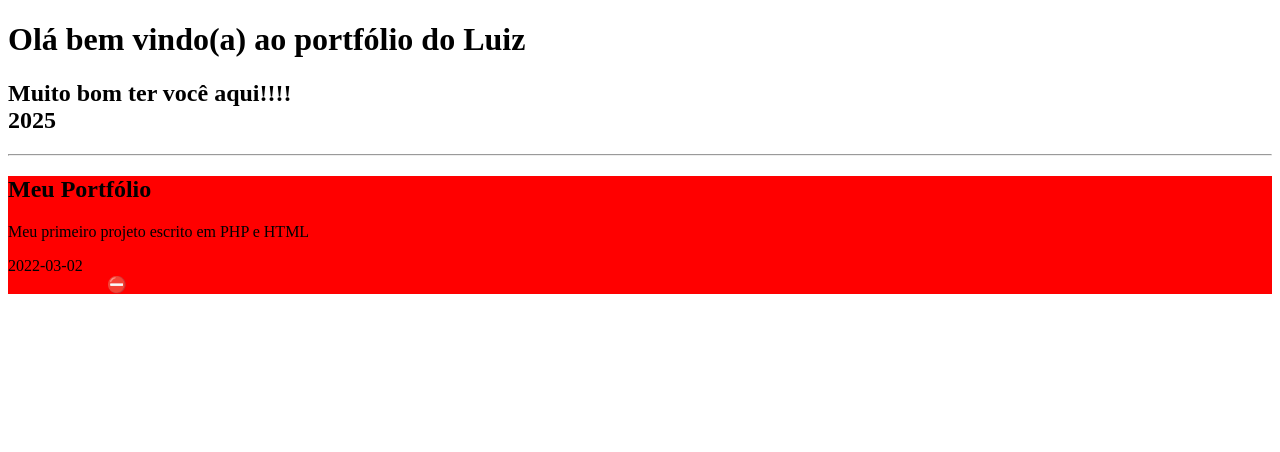
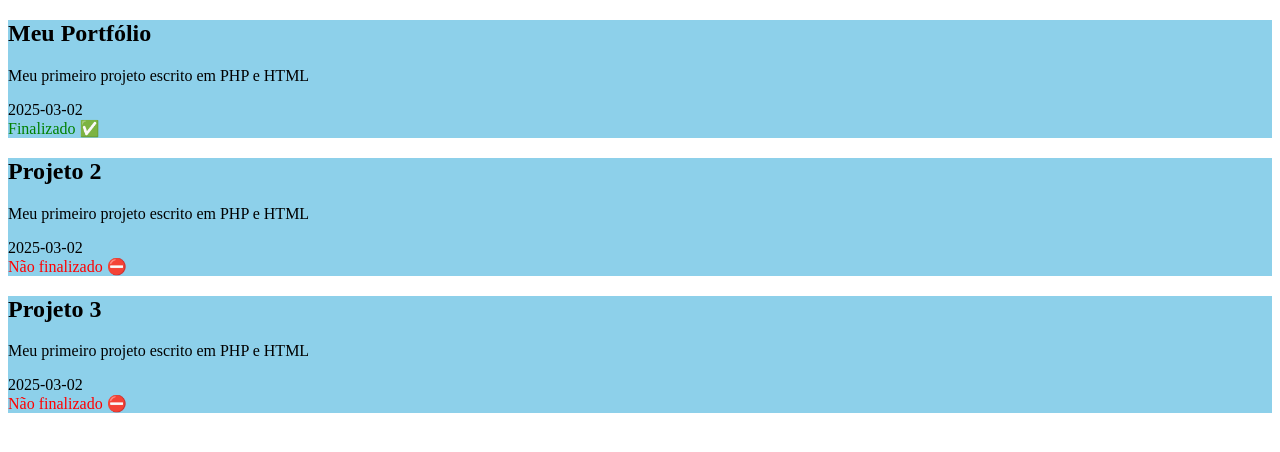
Before and after one commit to luizfpintoo/portfolio, a PHP site: page / in a window 1280 px wide. Shown: the top 452 px of the page. Run offline with PHP 8.4, Linux system fonts and the light colour scheme.

Commit message:
trabalhando com arrays

```diff
--- a/index.php
+++ b/index.php
@@ -1,5 +1,6 @@
 <!DOCTYPE html>
 <html lang="pt-BR">
+
 <head>
     <meta charset="UTF-8">
     <meta name="viewport" content="width=device-width, initial-scale=1.0">
@@ -14,49 +15,55 @@
         }
     </style>
 </head>
+
 <body>
     <?php
-        $nome = "Luiz";
-        $saudacao = "Olá bem vindo(a) ao portfólio do " . $nome;
-        $titulo = "Muito bom ter você aqui!!!!";
-        $ano = 2025;
-        $tituloProjeto = "Meu Portfólio";
 
-        //1° projeto escrito em php e html
-        $projeto = "Meu Portfólio";
-        $dataDoProjeto = "2022-03-02";
-        $finalizado = true;
-        $descricao = "Meu primeiro projeto escrito em PHP e HTML";
+    $projetos = [
+        [
+            "titulo" => "Meu Portfólio",
+            "ano" => 2025,
+            "data" => "2025-03-02",
+            "finalizado" => true,
+            "descricao" => "Meu primeiro projeto escrito em PHP e HTML"
+        ],
+        [
+            "titulo" => "Projeto 2",
+            "ano" => 2025,
+            "data" => "2025-03-02",
+            "finalizado" => false,
+            "descricao" => "Meu primeiro projeto escrito em PHP e HTML"
+        ],
+        [
+            "titulo" => "Projeto 3",
+            "ano" => 2025,
+            "data" => "2025-03-02",
+            "finalizado" => false,
+            "descricao" => "Meu primeiro projeto escrito em PHP e HTML"
+        ]
+    ];
     ?>
 
-    <h1>
-        <?= $saudacao; ?>
-    </h1>
-    <h2>
-        <?= $titulo . "<br>"; ?>
-        <?= $ano; ?>
-    </h2>
-
-    <hr>
-
+    <?php foreach ($projetos as $projeto): ?>
         <div
-        <?php  if(($ano - 1994) > 30) : ?>
-            style="background-color: red;"
-        <?php endif; ?>
-    >
-        <h2><?= $tituloProjeto; ?></h2>
-        <p><?= $descricao; ?></p>
+            <?php if (($projeto["ano"] - 1994) > 30) : ?>
+            style="background-color:rgb(141, 208, 234);"
+            <?php endif; ?>>
+            <h2><?= $projeto["titulo"]; ?></h2>
+            <p><?= $projeto["descricao"]; ?></p>
 
             <div>
-            <?= $dataDoProjeto; ?>
+                <?= $projeto["data"]; ?>
             </div>
             <div>
-            <?php if(!$finalizado): ?>
+                <?php if ($projeto["finalizado"]): ?>
                     <span class="green">Finalizado ✅</span>
                 <?php else: ?>
                     <span class="red">Não finalizado ⛔</span>
                 <?php endif; ?>
             </div>
         </div>
+    <?php endforeach; ?>
 </body>
+
 </html>
```
Lines whose indentation alone changed are shown as unchanged.
